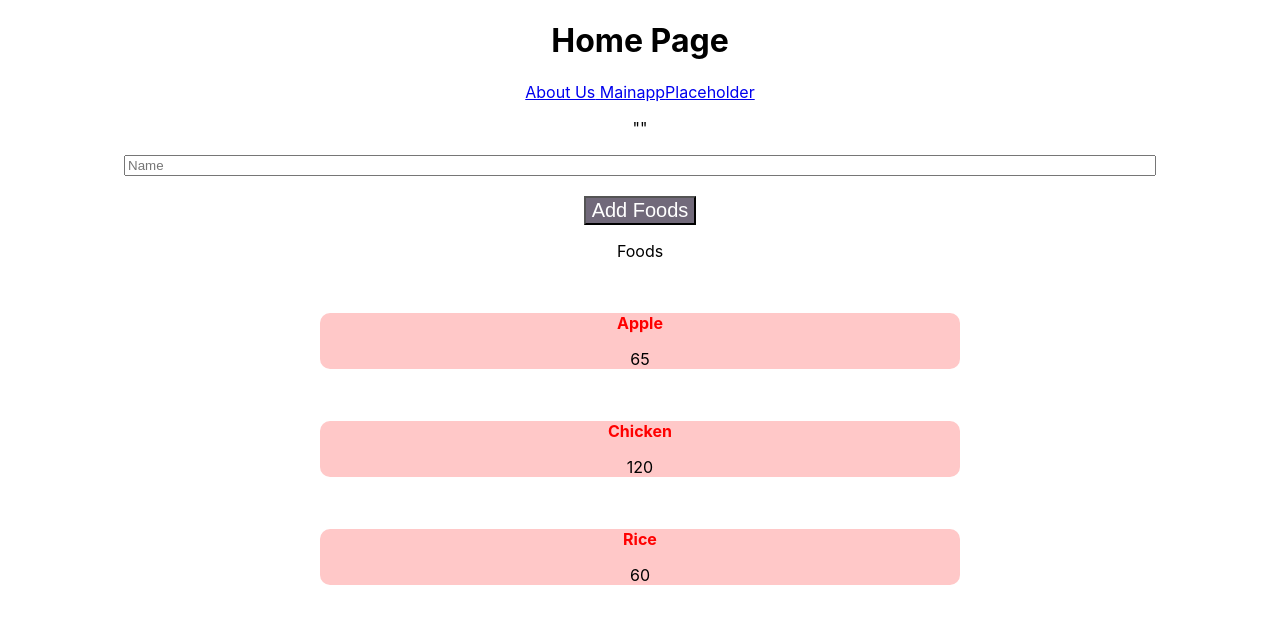
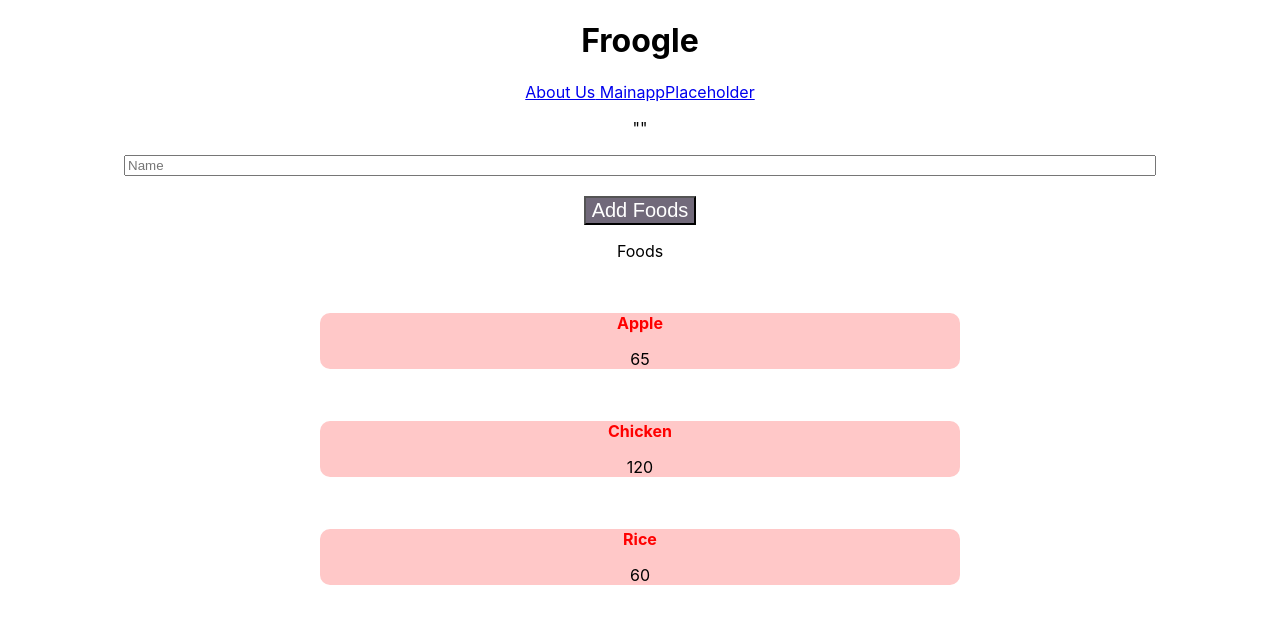
Before and after one commit to mhmh4/froogle, a React (Create React App) app in the folder public/frontend/hawkhack-app/: page / in a window 1280 px wide. Shown: the top 624 px of the page. Built offline with nearby package versions, Linux system fonts and the light colour scheme; no server answers.

Commit message:
Update App.js

```diff
--- a/public/frontend/hawkhack-app/src/App.js
+++ b/public/frontend/hawkhack-app/src/App.js
@@ -18,7 +18,7 @@ const router = createBrowserRouter([
     path: "/",
     element: (
       <div>
-      <h1>Home Page</h1>
+      <h1>Froogle</h1>
       <Link to="/about"> About Us</Link>
       <Link to="/mainapp"> Mainapp</Link>
       <Link to="/placeholder">Placeholder</Link>
```
